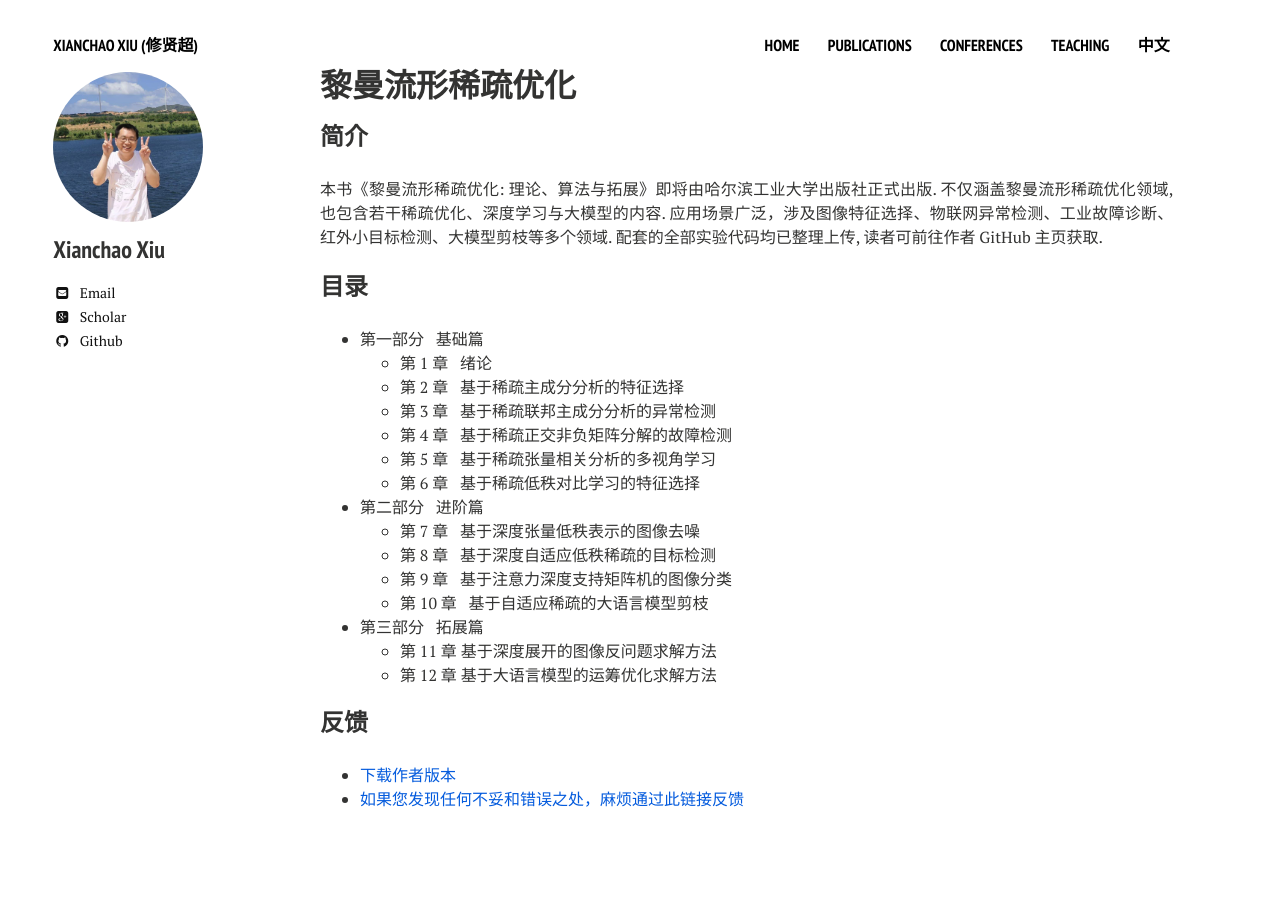
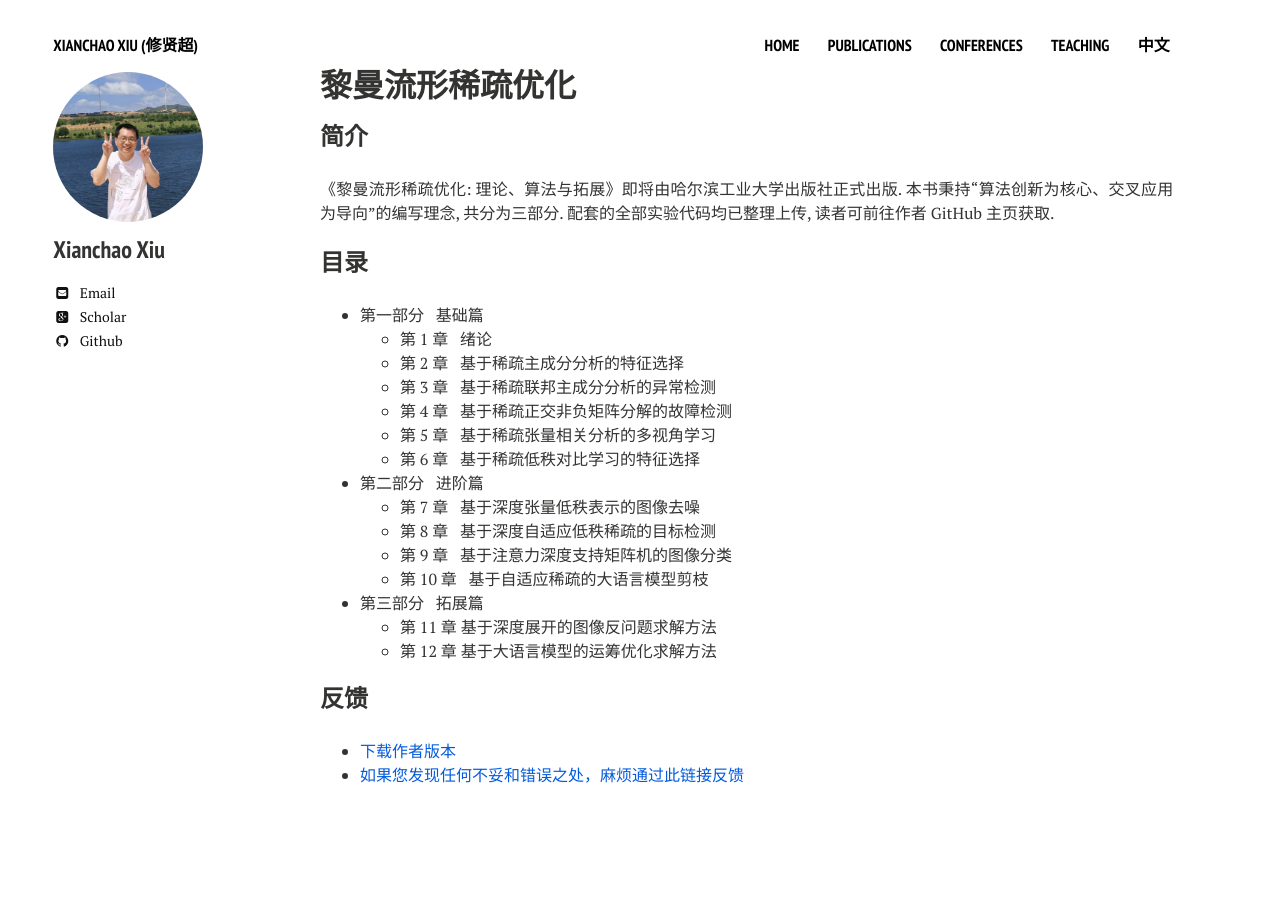
Before and after one commit to xianchaoxiu/xianchaoxiu.github.io, a Jekyll site: the page built from chinese/book/OPT/index.md, in a window 1280 px wide. Built offline with Jekyll 4.4.1, drawn with Linux system fonts in a browser that asks for light colours; nearby versions of some CDN libraries.

Commit message:
Update index.md

```diff
--- a/chinese/book/OPT/index.md
+++ b/chinese/book/OPT/index.md
@@ -7,7 +7,8 @@ share: false
 
 ### 简介
 
-本书《黎曼流形稀疏优化: 理论、算法与拓展》即将由哈尔滨工业大学出版社正式出版. 不仅涵盖黎曼流形稀疏优化领域, 也包含若干稀疏优化、深度学习与大模型的内容. 应用场景广泛，涉及图像特征选择、物联网异常检测、工业故障诊断、红外小目标检测、大模型剪枝等多个领域. 配套的全部实验代码均已整理上传, 读者可前往作者 GitHub 主页获取.
+《黎曼流形稀疏优化: 理论、算法与拓展》即将由哈尔滨工业大学出版社正式出版. 本书秉持“算法创新为核心、交叉应用为导向”的编写理念, 共分为三部分. 配套的全部实验代码均已整理上传, 读者可前往作者 GitHub 主页获取.
+
 
 ### 目录
 
```
